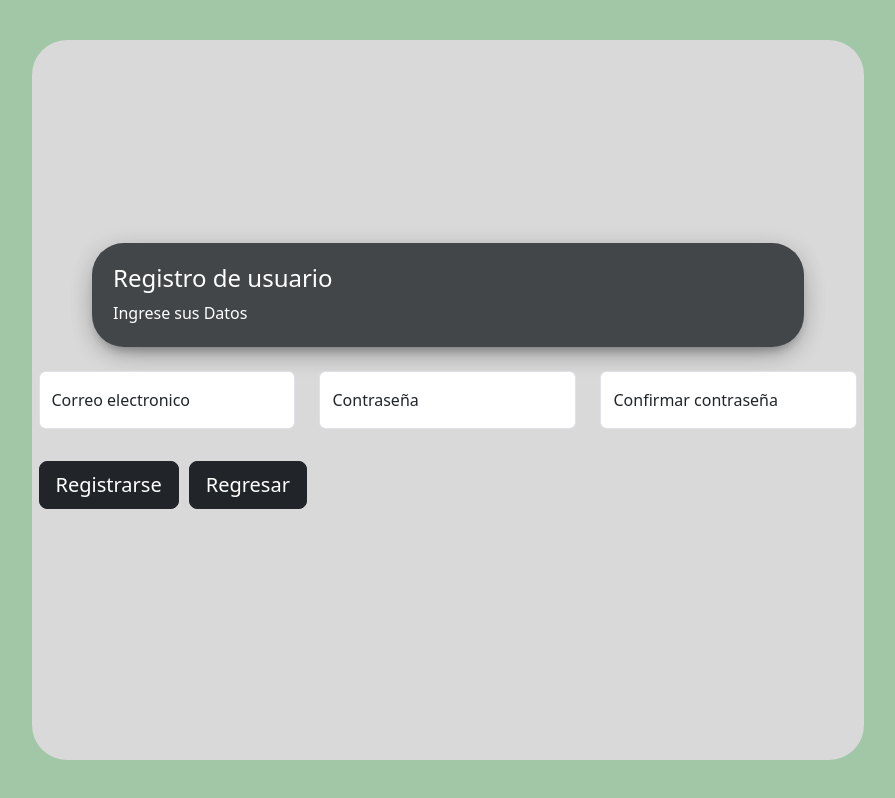
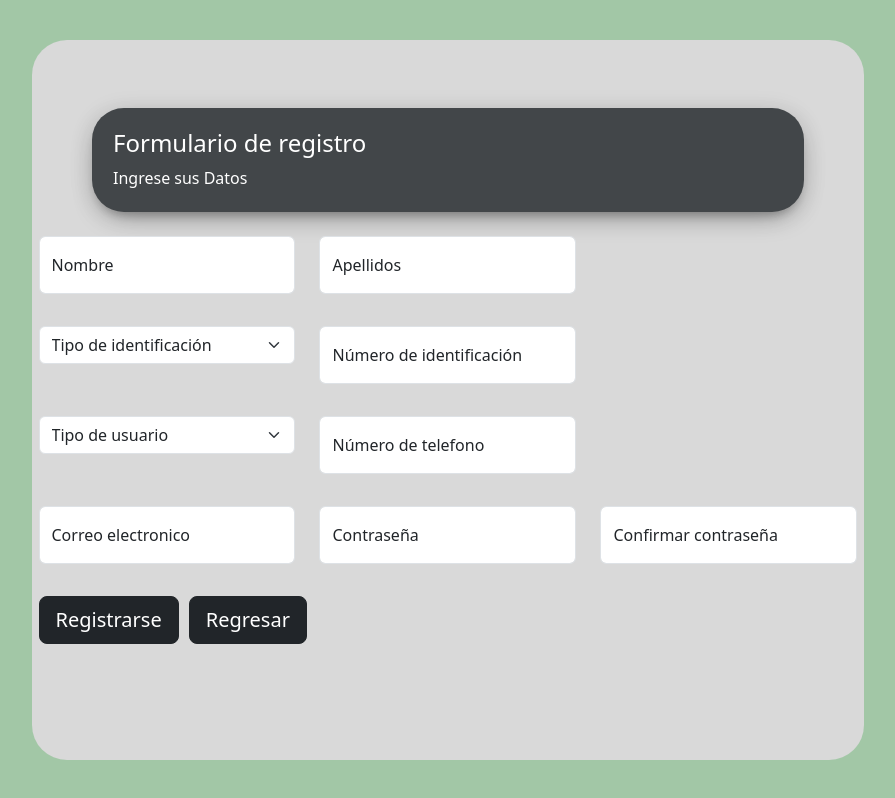
Before and after one commit to Neecs/cowmprar, a React (Vite) app: page /register in a window 1280 px wide. Shown: the whole page, without its empty margins (160-1055 px from the left). Built offline with nearby package versions, Linux system fonts and the light colour scheme; no server answers.

Commit message:
form recovered

```diff
--- a/src/App.jsx
+++ b/src/App.jsx
@@ -11,7 +11,7 @@ function App() {
   return (
     <Routes>
       <Route path="/login" element={<Login />} />
-      <Route path="/register" element={<FormNewUser />} />
+      <Route path="/register" element={<FormUserRegister />} />
       <Route path="/" element={<MainPage />} />
       <Route path="/inc-reg" element={<IncidentForm />} />
       <Route path="/restore" element={<RestorePassword/>}/>
--- a/src/components/FormUserRegister.jsx
+++ b/src/components/FormUserRegister.jsx
@@ -4,7 +4,6 @@ import Col from "react-bootstrap/Col";
 import Form from "react-bootstrap/Form";
 import Row from "react-bootstrap/Row";
 import "../styles/formNewUser.css";
-import axios from "axios";
 import { Link } from "react-router-dom";
 import { useNavigate } from "react-router-dom";
 import Alert from "react-bootstrap/Alert";
@@ -48,19 +47,7 @@ export const FormUserRegister = () => {
         event.preventDefault();
         event.stopPropagation();
       } else {
-        axios
-          .post("http://localhost:3000/api/register", data)
-          .then(function (response) {
-            console.log("Correct", response.data);
-            if ("success" in response.data) {
-              navigate("/main-page");
-            } else if ("error" in response.data) {
-              setErrorSignUp(true);
-            }
-          })
-          .catch(function (error) {
-            console.error("Error", error);
-          });
+
       }
     }
 
--- a/src/components/MainPage.jsx
+++ b/src/components/MainPage.jsx
@@ -4,13 +4,15 @@ import { CowList } from "./CowList";
 import "bootstrap/dist/css/bootstrap.min.css";
 import "../styles/mainPage.css";
 import Button from "react-bootstrap/Button";
-import {supabase} from "../supabase/data/constants/api_credentials.js";
+import { supabase } from "../supabase/data/constants/api_credentials.js";
 import { useNavigate } from "react-router-dom";
 import { useEffect } from "react";
 import { Link } from "react-router-dom";
+import { useState } from "react";
 
 export const MainPage = () => {
   const navigate = useNavigate();
+  const [cowsData, setCowsData] = useState({});
   useEffect(() => {
     supabase.auth.onAuthStateChange(
       (event, session) => {
@@ -20,6 +22,15 @@ export const MainPage = () => {
       },
       [navigate]
     );
+
+    async function bringCows() {
+      let { data: Hojas, error } = await supabase
+        .from("Hojas de vida")
+        .select("*");
+      console.log(Hojas.length);
+      setCowsData(Hojas);
+    }
+    bringCows();
   }, []);
 
   return (
@@ -45,7 +56,7 @@ export const MainPage = () => {
         <br />
         <Button
           variant="dark"
-          onClick={() => {
+          onClick={async () => {
             supabase.auth.signOut();
           }}
         >
```
